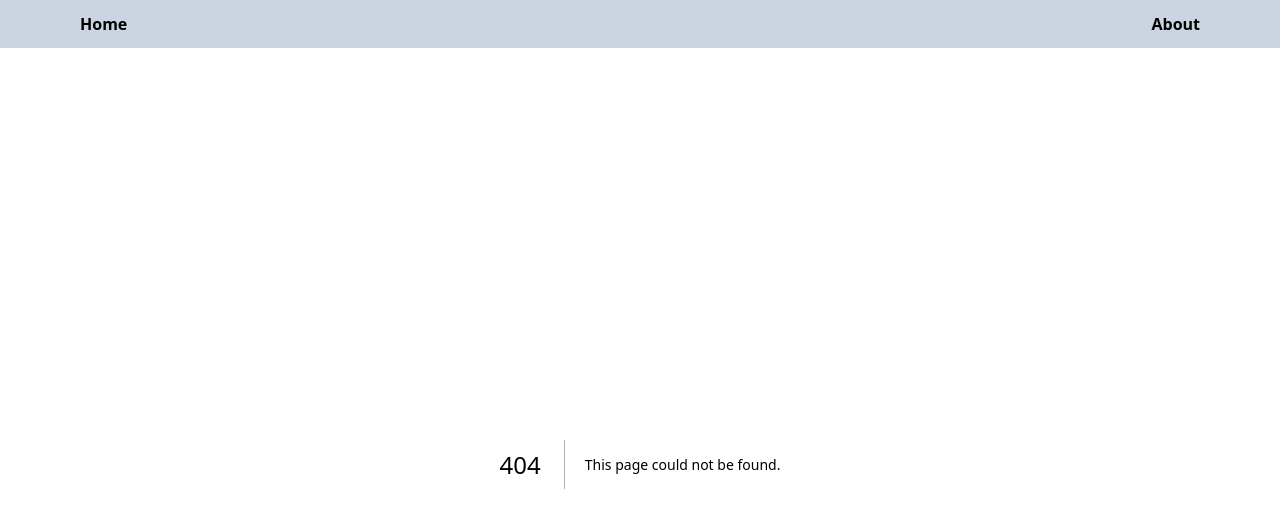
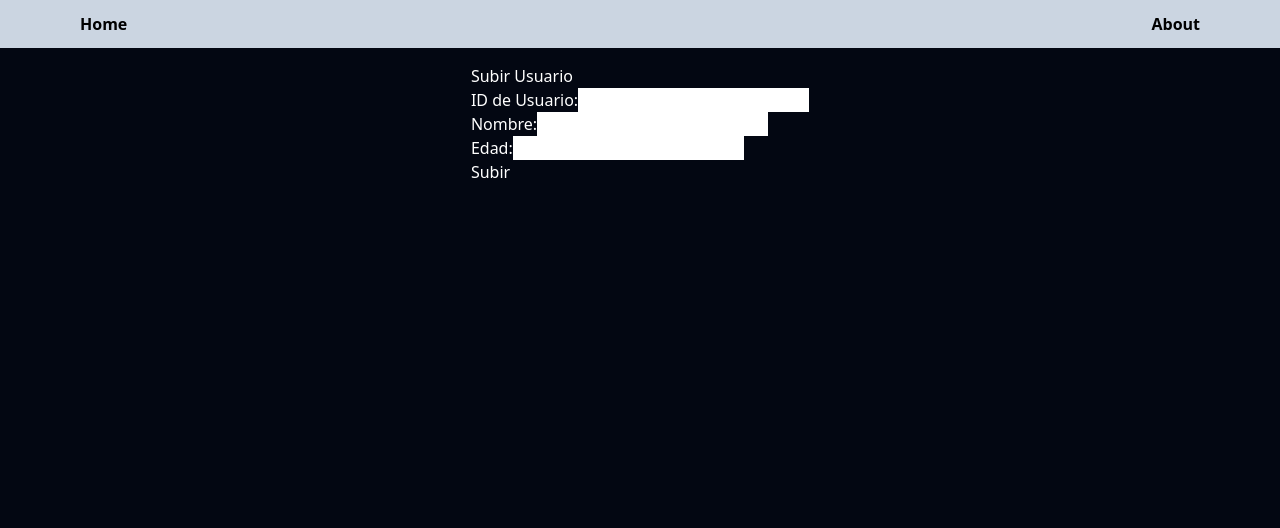
Before and after one commit to JesusBHZ/neovita, a Next.js app: page /save in a window 1280 px wide. Before the commit this address had no page. Shown: the top 528 px of the page. Built offline with nearby package versions, Linux system fonts and the light colour scheme.

Commit message:
firebase

```diff
--- /dev/null
+++ b/app/lib/firebase.js
@@ -0,0 +1,18 @@
+import { initializeApp } from "firebase/app";
+import { getDatabase, ref, set } from "firebase/database";
+
+const firebaseConfig = {
+    apiKey: "AIzaSyCcj2W_5SuxZTa7xpFB-Vo9yDT3uCcLzJE",
+    authDomain: "neovita-1d110.firebaseapp.com",
+    databaseURL: "https://neovita-1d110-default-rtdb.firebaseio.com",
+    projectId: "neovita-1d110",
+    storageBucket: "neovita-1d110.firebasestorage.app",
+    messagingSenderId: "538964539256",
+    appId: "1:538964539256:web:73916979d6bce6dfc67a8d",
+    measurementId: "G-7EDL3YXFBE"
+  };
+
+const app = initializeApp(firebaseConfig);
+const database = getDatabase(app);  // Esto debe estar bien configurado
+
+export { database };
--- /dev/null
+++ b/app/save/page.jsx
@@ -0,0 +1,79 @@
+"use client"
+import { useState } from "react";
+import { subirDato } from "../lib/firebase";
+import { database } from "../lib/firebase";
+import { ref, set } from "firebase/database";
+export default function SubirUsuario() {
+  const [nombre, setNombre] = useState("");
+  const [edad, setEdad] = useState("");
+  const [id, setId] = useState("");
+  const [error, setError] = useState(null);
+  const [success, setSuccess] = useState(false);
+
+  const subirDato = async (id, nombre, edad) => {
+    try {
+      const userRef = ref(database, "usuarios/" + id);  // 'usuarios' es la colección
+      await set(userRef, {
+        nombre: nombre,
+        edad: edad,
+        fechaCreacion: new Date().toISOString(),
+      });
+      console.log("Usuario agregado exitosamente");
+    } catch (e) {
+      console.error("Error al agregar usuario:", e);
+    }
+  };
+  const handleSubmit = async (e) => {
+    e.preventDefault();
+    if (!nombre || !edad || !id) {
+      setError("Todos los campos son obligatorios.");
+      return;
+    }
+    try {
+      await subirDato(id, nombre, parseInt(edad));
+      setSuccess(true);
+      setError(null);
+    } catch (error) {
+      setError("Hubo un error al subir los datos.");
+    }
+  };
+
+  return (
+    <div>
+      <h1>Subir Usuario</h1>
+      <form onSubmit={handleSubmit}>
+        <div>
+          <label>ID de Usuario:</label>
+          <input
+            type="text"
+            value={id}
+            onChange={(e) => setId(e.target.value)}
+            required
+          />
+        </div>
+        <div>
+          <label>Nombre:</label>
+          <input
+            type="text"
+            value={nombre}
+            onChange={(e) => setNombre(e.target.value)}
+            required
+          />
+        </div>
+        <div>
+          <label>Edad:</label>
+          <input
+            type="number"
+            value={edad}
+            onChange={(e) => setEdad(e.target.value)}
+            required
+          />
+        </div>
+        <button type="submit">Subir</button>
+      </form>
+
+      {error && <p style={{ color: "red" }}>{error}</p>}
+      {success && <p>Usuario subido con éxito!</p>}
+    </div>
+  );
+}
--- a/package.json
+++ b/package.json
@@ -9,6 +9,7 @@
     "lint": "next lint"
   },
   "dependencies": {
+    "firebase": "^11.0.2",
     "next": "14.2.14",
     "react": "^18",
     "react-dom": "^18"
```
Also changed, not shown: 1 other file (tests, documents, lock files or other folders).
